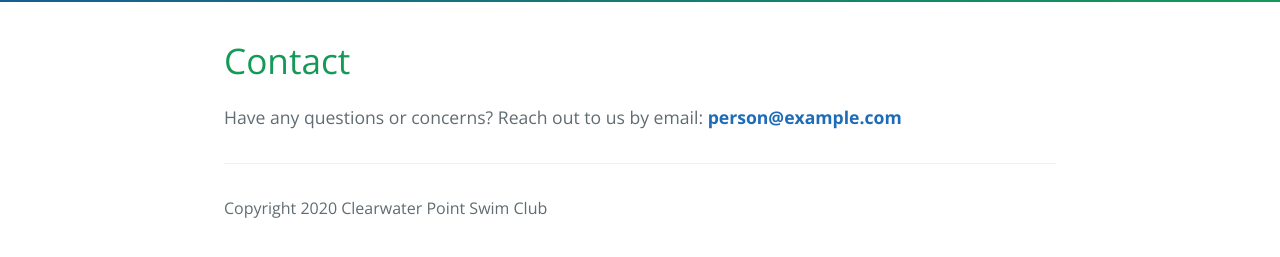
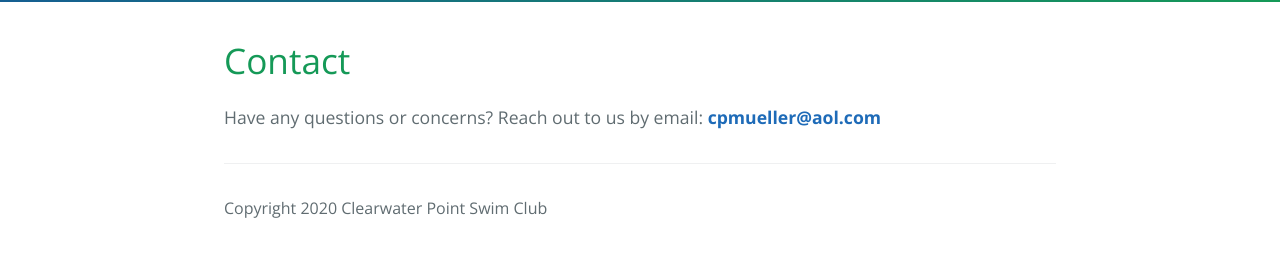
Before and after one commit to cpmueller1/cpmueller1.github.io, a Jekyll site: the page built from contact.html, in a window 1280 px wide. Shown: the part 286-543 px from the top of the page. Built offline with Jekyll 4.4.1, drawn with Linux system fonts in a browser that asks for light colours.

Commit message:
Update contact.html

```diff
--- a/contact.html
+++ b/contact.html
@@ -6,6 +6,6 @@ title: {{ site.name }}
 <div id="contact">
   <h1>Contact</h1>
   <p>
-    Have any questions or concerns? Reach out to us by email: <strong><a href="mailto:person@example.com">person@example.com</a></strong>
+    Have any questions or concerns? Reach out to us by email: <strong><a href="mailto:cpmueller@aol.com">cpmueller@aol.com</a></strong>
   </p>
 </div>
```
